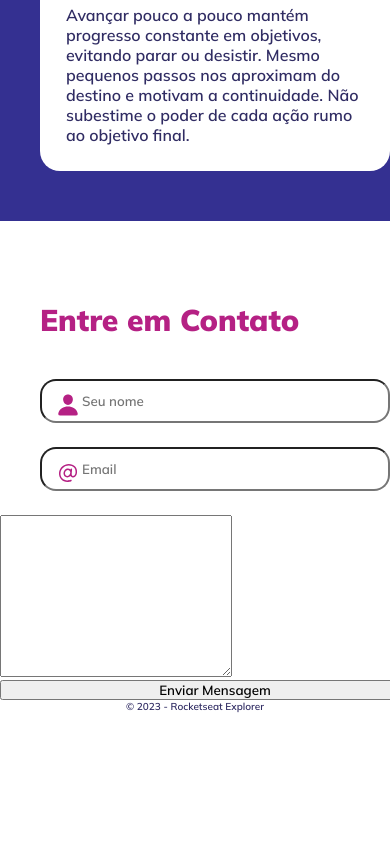
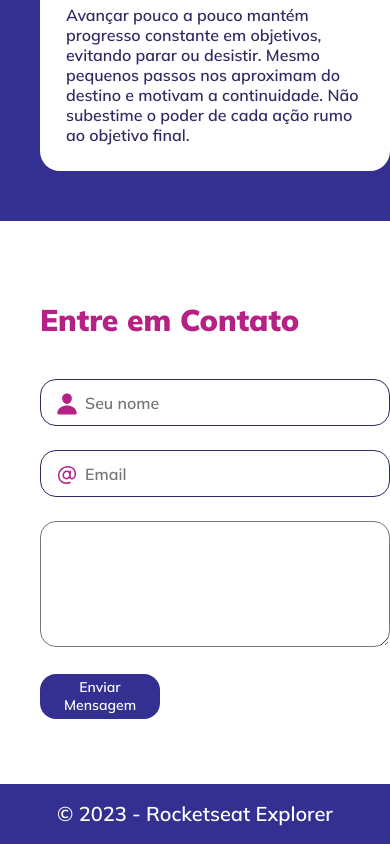
Before and after one commit to gabrielscoti42/ExplorerNOLimits, a plain HTML site: page index.html in a window 390 px wide. Shown: the part 1705-2549 px from the top of the page. Before the commit the page ends 2418 px from the top, so only its background shows below. Drawn offline with Linux system fonts and the light colour scheme.

Commit message:
mobile complete

```diff
--- a/index.html
+++ b/index.html
@@ -75,7 +75,7 @@
               </textarea>
             </div>
           </fieldset>
-          <button>Enviar Mensagem</button>
+          <button id="button">Enviar Mensagem</button>
         </form>
       </main>
 
--- a/style.css
+++ b/style.css
@@ -13,14 +13,6 @@
     --bg-color-blue: hsla(242, 50%, 38%, 1);
     --title-color: hsla(320, 69%, 42%, 1);
     --txt-color: hsla(244, 38%, 28%, 1);
-}
-
-body {
-
-}
-
-header {
-
 }
 
 .container {
@@ -113,15 +105,25 @@ fieldset {
     margin: 8rem 11rem 4rem 4rem;
 }
 
-.contact input {
-    padding: 1.2rem 1.6rem 1.2rem 4rem;
+.contact input,
+.contact textarea {
+    padding: 1.3rem 1.6rem 1.2rem 4.4rem;
+    font-size: 1.6rem;
+    font-weight: 600;
     width: 35rem;
     margin: 0 4rem 2.4rem;
     gap: 1.2rem;
     border-radius: 1.6rem;
+    color: var(--txt-color)
 }
 
-.inputWrapper {
+.contact textarea {
+   height: 12.6rem;
+}
+
+.inputWrapper input {
+    border: 1.5px solid var(--txt-color);
+
 }
 
 #name {
@@ -132,8 +134,55 @@ fieldset {
     background: url(./assets/emailIcon.svg) no-repeat scroll 1.4rem 1.2rem;
 }
 
+#button {
+    color: var(--bg-color-white);
+    background-color: var(--bg-color-blue);
+    border-radius: 1.6rem;
+    height: 4.5rem;
+    padding: 1.6rem;
+    display: inline-flex;
+    font-size: 1.4rem;
+    flex-shrink: 0;
+    align-items: center;
+    justify-content: center;
+    border: 0;
+    cursor: pointer;
+    transition: filter 200ms;
+    margin: 0 27rem 6.5rem 4rem;
+    max-width: 18rem;
+}
 
+#button:hover {
+    filter: brightness(0.9);
+}
+
+footer {
+    display: flex;
+    align-items: center;
+    justify-content: center;
+    width: 100%;
+    background-color: var(--bg-color-blue);
+    height: 6rem;
+}
+
+footer p {
+    color: var(--bg-color-white);
+    padding: 1.6rem;
+    font-size: 2.0rem;
+    font-weight: 600;
+}
 
 #stars {
     display: none;
 }
+
+
+@media (min-width: 1200px) {
+    .container {
+        display: flex;
+    }
+
+    #cards {
+        display: flex;
+    }
+}
```
